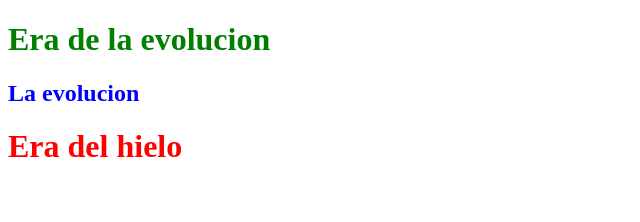
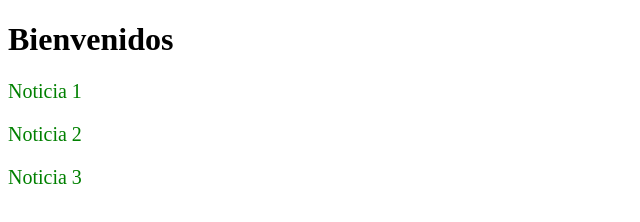
Before and after one commit to Robert1406/09_04, a plain HTML site: page index.html in a window 1280 px wide. Shown: the whole page, without its empty margins (0-640 px from the left). Drawn offline with Linux system fonts and the light colour scheme.

Commit message:
Add files via upload

```diff
--- a/index.html
+++ b/index.html
@@ -5,23 +5,22 @@
     <meta name="viewport" content="width=device-width, initial-scale=1.0">
     <title>Document</title>
     <style>
-        #titulo{
-            color: green;
-        }
+      ,centrado{
+        text-align: center;
+        font-size: 50px;
+        color: blue;
+      }
 
-        #subtitulo{
-            color: blue;
-        }
-
-        #titulo2{
-            color: red;
-        }
+      p.noticia{
+        font-size: 20px;
+        color: green;
+      }
     </style>
 </head>
 <body>
-   <h1 id="titulo">Era de la evolucion</h1>
-   <h2 id="subtitulo">La evolucion</h2>
-
-   <h1 id="titulo2">Era del hielo</h1>
+   <h1 class="centrado">Bienvenidos</h1>
+   <p class="noticia">Noticia 1</p>
+   <p class="noticia">Noticia 2</p>
+   <p class="noticia">Noticia 3</p>
 </body>
 </html>
```
